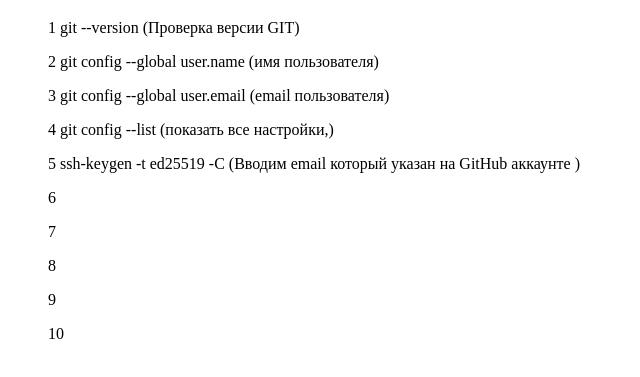
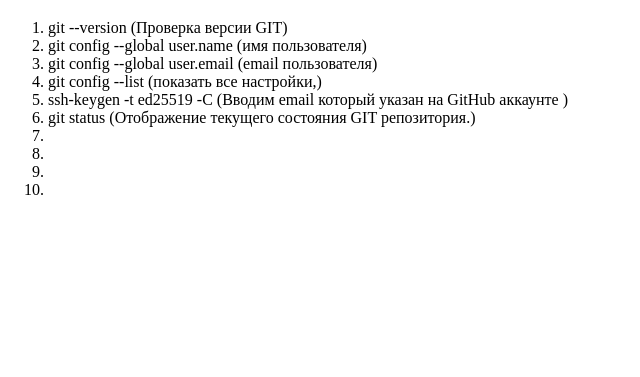
Before and after one commit to KseniaZay/test3, a plain HTML site: page index.html in a window 1280 px wide. Shown: the part 61-438 px from the top of the page, without its empty margins (0-640 px from the left). Drawn offline with Linux system fonts and the light colour scheme.

Commit message:
add ol 1-10

```diff
--- a/index.html
+++ b/index.html
@@ -8,19 +8,23 @@
 </head>
 <body>
     <header>
-        <h1>Git Hub</h1>
+        <a href="galleri.html"></a>
     </header>
     <main>
-        <ul>1 git --version (Проверка версии GIT)</ul>
-        <ul>2 git config --global user.name (имя пользователя)</ul>
-        <ul>3 git config --global user.email (email пользователя)</ul>
-        <ul>4 git config --list (показать все настройки,)</ul>
-        <ul>5 ssh-keygen -t ed25519 -C (Вводим email который указан на GitHub аккаунте )</ul>
-        <ul>6</ul>
-        <ul>7</ul>
-        <ul>8</ul>
-        <ul>9</ul>
-        <ul>10</ul>
+        <h1>Git Hub</h1>
+        <ol>
+        <li> git --version (Проверка версии GIT)</li>
+        <li> git config --global user.name (имя пользователя)</li>
+        <li> git config --global user.email (email пользователя)</li>
+        <li> git config --list (показать все настройки,)</li>
+        <li> ssh-keygen -t ed25519 -C (Вводим email который указан на GitHub аккаунте )</li>
+        <li> git status (Отображение текущего состояния GIT репозитория.)</li>
+        <li></li>
+        <li></li>
+        <li></li>
+        <li></li>
+        </ol>
+
 
 
     </main>
```
Also changed, not shown: galleri.html (added).
